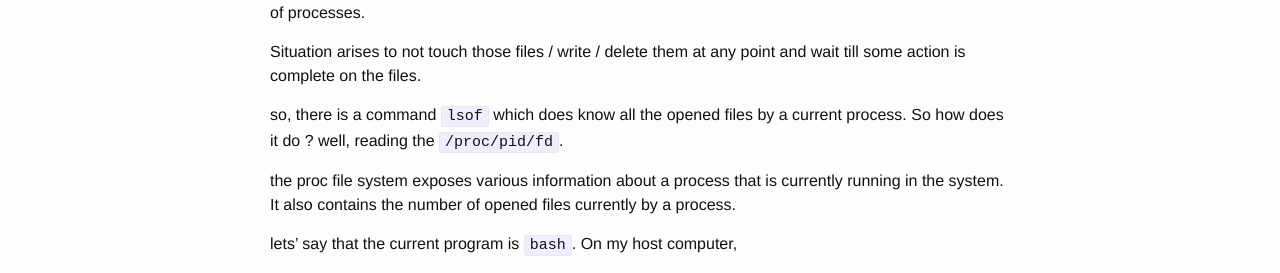
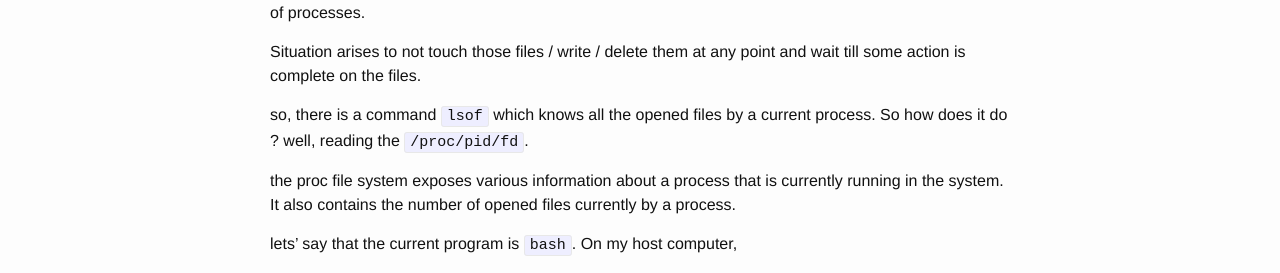
Before and after one commit to DevNaga/devnaga.github.io, a Jekyll site: the page built from _posts/2019-10-03-lsof-in-c.markdown, in a window 1280 px wide. Shown: the part 265-538 px from the top of the page. Built offline with Jekyll 4.4.1, drawn with Linux system fonts in a browser that asks for light colours.

Commit message:
Update 2019-10-03-lsof-in-c.markdown

```diff
--- a/_posts/2019-10-03-lsof-in-c.markdown
+++ b/_posts/2019-10-03-lsof-in-c.markdown
@@ -9,7 +9,7 @@ sometimes, it is necessary to know all the files that are currently in use by a
 
 Situation arises to not touch those files / write / delete them at any point and wait till some action is complete on the files.
 
-so, there is a command `lsof` which does know all the opened files by a current process. So how does it do ? well, reading the `/proc/pid/fd`.
+so, there is a command `lsof` which knows all the opened files by a current process. So how does it do ? well, reading the `/proc/pid/fd`.
 
 the proc file system exposes various information about a process that is currently running in the system. It also contains the number of opened files currently by a process.
 
```
